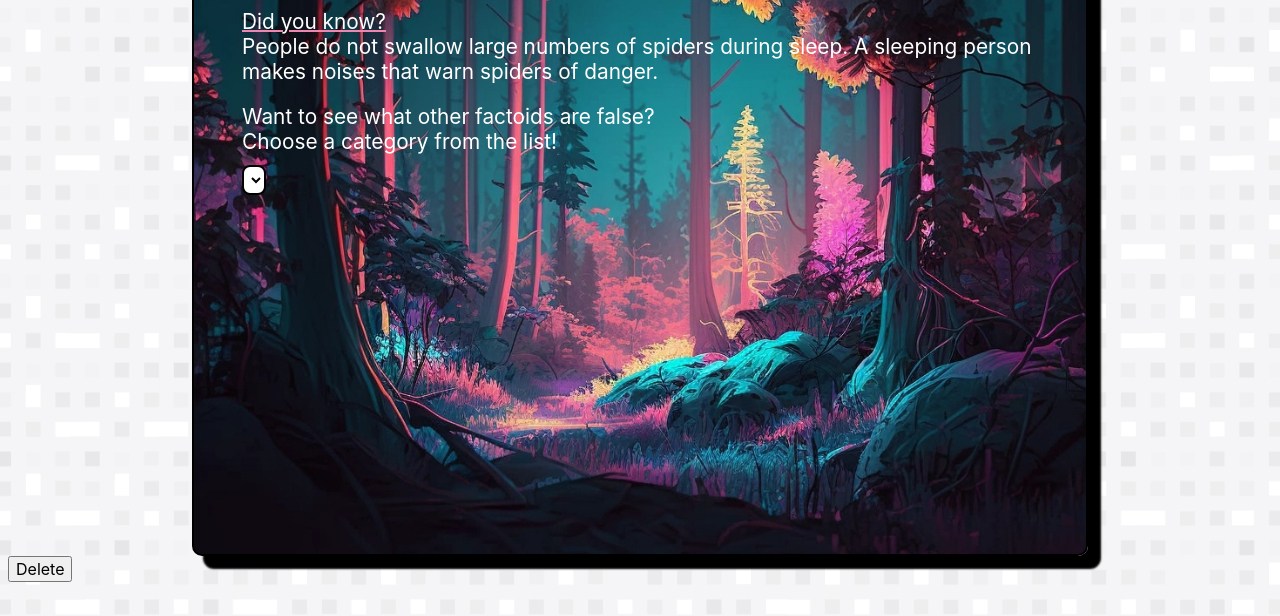
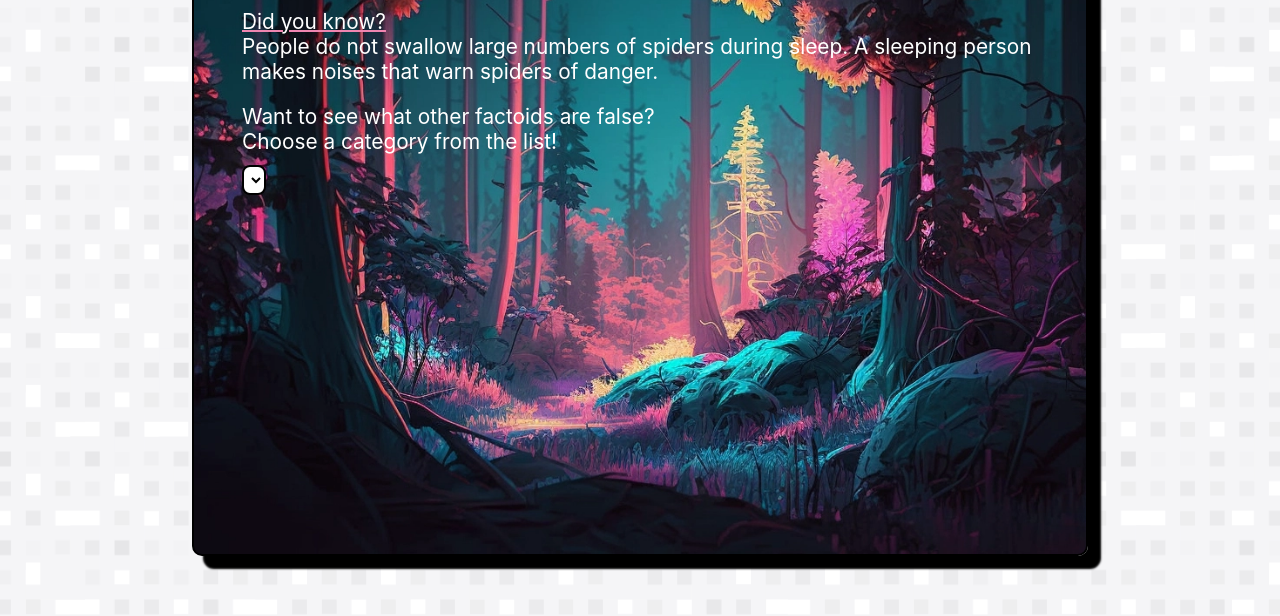
Before and after one commit to MrDustinMiller/Common-Misconceptions, a website: page index.html in a window 1280 px wide. Shown: the part 184-800 px from the top of the page. Drawn offline with Linux system fonts and the light colour scheme; no server answers.

Commit message:
delete test button

```diff
--- a/index.html
+++ b/index.html
@@ -37,8 +37,6 @@
             </header>
         </div>
     </main>
-
-    <span class="deleteOneItem"><button class="delete">Delete</button></span>
 </body>
 
 </html>
```
